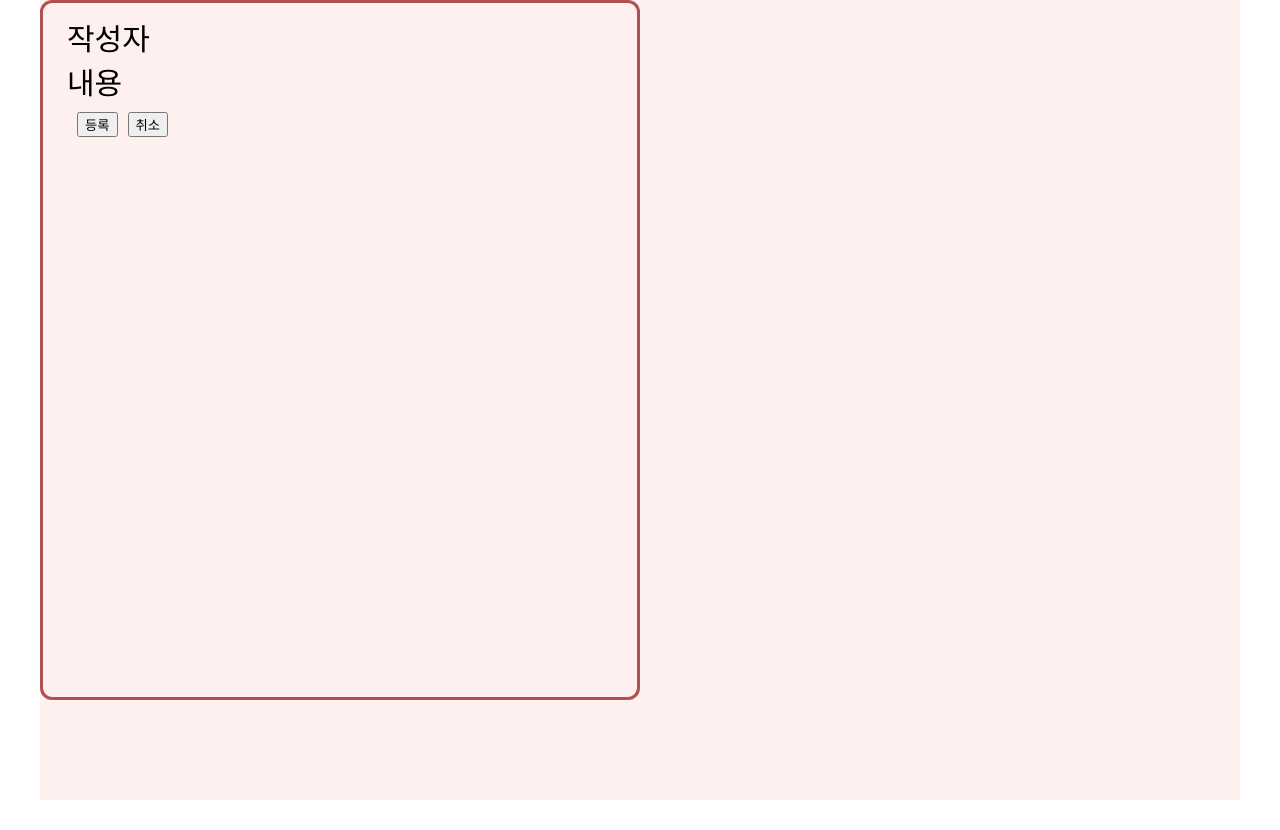
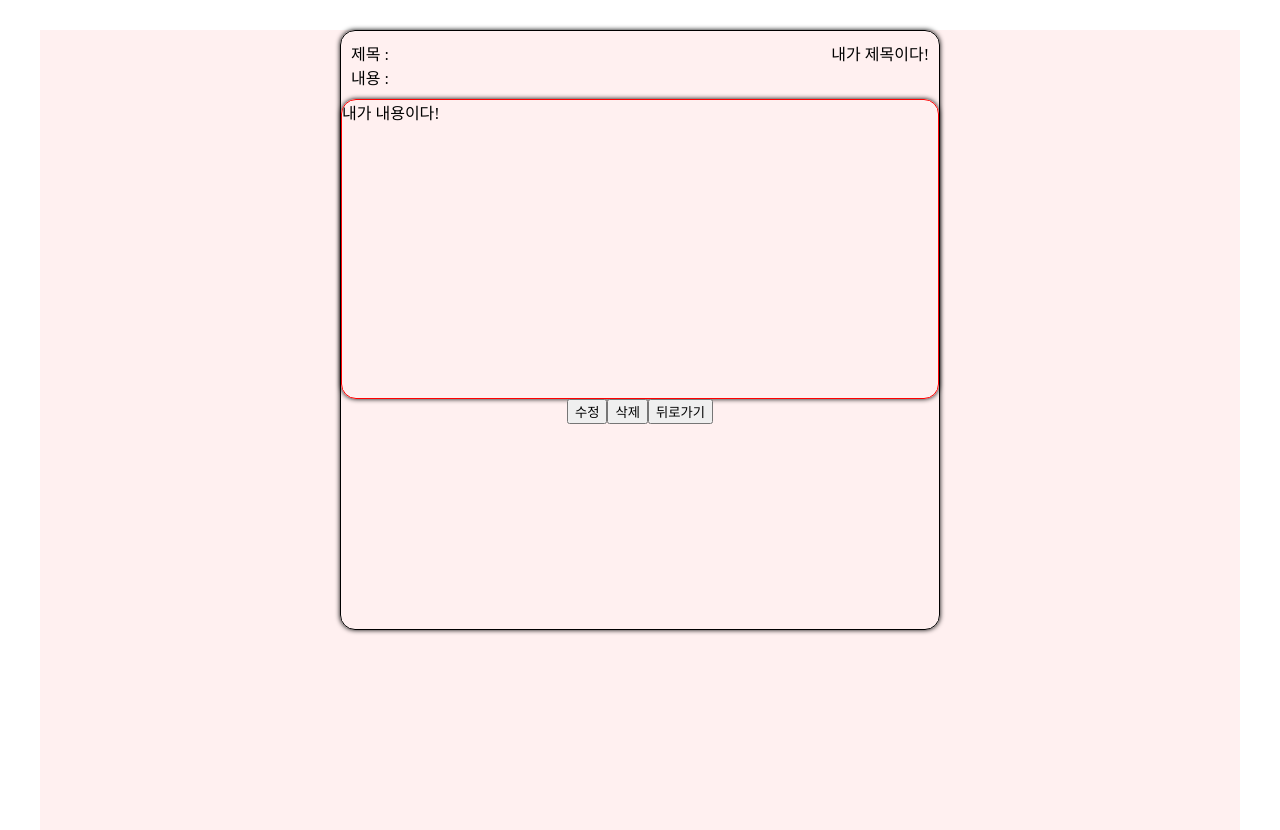
Before and after one commit to ReactTask-Bark/Bark, a React (Create React App) app: page / in a window 1280 px wide. Before the commit the page ends 800 px from the top, so only its background shows below. Built offline with nearby package versions, Linux system fonts and the light colour scheme; the HTML template or start-up script is replaced by a standard one.

Commit message:
변경사항 :메인프레임,내용박스, 버튼(삭제,수정,뒤로가기) 작성

```diff
--- a/src/view/WriteBoard.jsx
+++ b/src/view/WriteBoard.jsx
@@ -4,39 +4,55 @@ import Header from "../components/header/Header"; //components Header 연결해
 
 function WriteBoard() {
   return (
-    <A>
-      <B>
-        <p> 작성자 </p>
-        <p> 내용 </p>
+    <Board>
+      <HeadArea>
         <div>
-          <button style={{ margin: "0 10px" }}>등록</button>
-          <button>취소</button>
+          <div>제목 : </div>
+          <div>내용 : </div>
         </div>
-      </B>
-    </A>
+
+        <div>내가 제목이다!</div>
+      </HeadArea>
+
+      <div>
+        <Contents>내가 내용이다!</Contents>
+        <ButtonArea>
+          <button>수정</button>
+          <button>삭제</button>
+          <button>뒤로가기</button>
+        </ButtonArea>
+      </div>
+    </Board>
   );
 }
 
-const A = styled.div`
-  font-size: 30px;
-  border: 3px solid rgb(176, 80, 80);
-  border-radius: 12px;
-  padding: 12px 24px 24px;
+const Contents = styled.div`
+  height: 300px;
+  border: 1px solid red;
+  border-radius: 15px;
+  box-shadow: 0 0 5px 0;
+`;
+
+const Board = styled.div`
   width: 600px;
-  height: 700px;
-  display: flex;
+  height: 600px;
+  margin: 30px auto;
+  border: 1px solid black;
+  border-radius: 15px;
+  box-shadow: 0 0 5px 0;
 
 `;
-const B = styled.div`
-  .body {
-    border: 2px solid rgb(238, 238, 238);
-    width: 100%;
-    height: 100vh;
-    display: flex;
-    -webkit-box-align: center;
-    align-items: center;
-    -webkit-box-pack: center;
-    justify-content: center;
-  }
+
+const HeadArea = styled.div`
+  display: flex;
+  justify-content: space-between;;
+  margin: 10px;
+
 `;
-export default WriteBoard; //내보내자~
+
+const ButtonArea = styled.div`
+  display: flex;
+  justify-content: center;
+  align-items: flex-start;
+`;
+export default WriteBoard;
```
